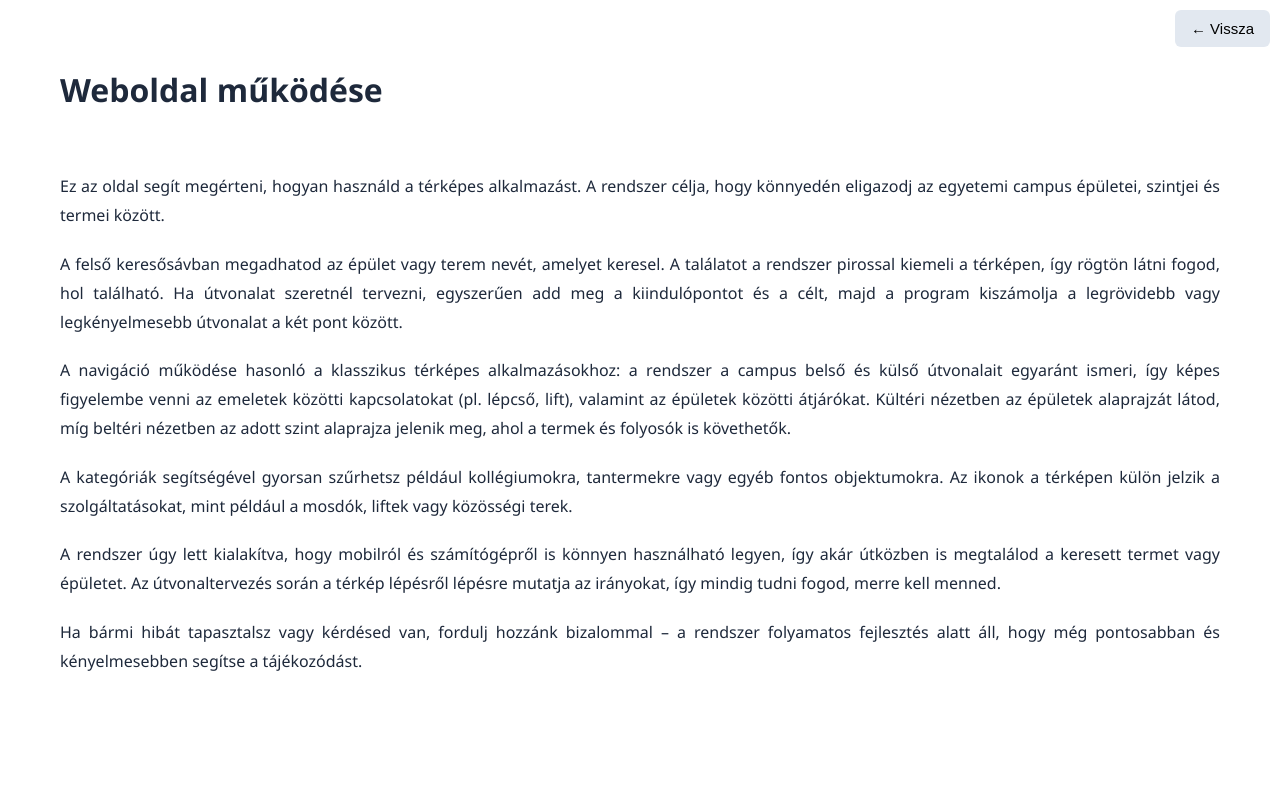
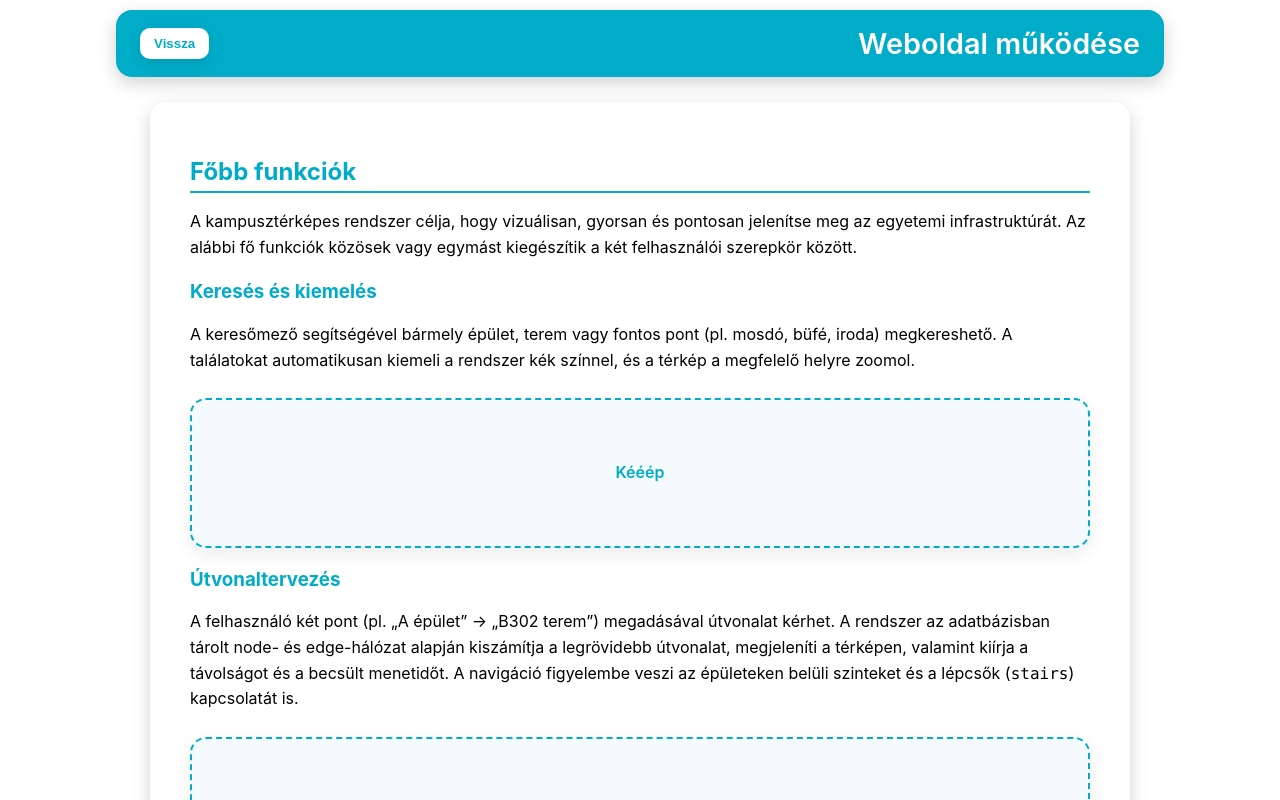
Before and after one commit to b0doba/ETNA, a React (Create React App) app in the folder frontend/: page /info in a window 1280 px wide. Built offline with nearby package versions, Linux system fonts and the light colour scheme; no server answers.

Commit message:
Info Page update

```diff
--- a/frontend/src/InfoPage.css
+++ b/frontend/src/InfoPage.css
@@ -1,42 +1,128 @@
+/* ===== InfoPage.css ===== */
+
 .info-page {
-  padding: 40px 60px;
-  max-width: 100%;
-  margin: 0 auto;
-  font-family: "Segoe UI", Tahoma, Geneva, Verdana, sans-serif;
-  line-height: 1.8;
-  color: #1e293b;
+  position: fixed;
+  inset: 0;
+  overflow-y: auto;           /* itt gördül */
+  -webkit-overflow-scrolling: touch;
+  background: #fff;
+  display: flex;
+  flex-direction: column;
+  align-items: center;
+  justify-content: flex-start;
+  padding-top: 10px;
+  width: 100%;
 }
 
+/* --- Header --- */
 .info-header {
+  width: 100%;
+  max-width: 1000px;
   display: flex;
   align-items: center;
-  gap: 16px;
-  margin-bottom: 32px;
+  justify-content: space-between;
+  background-color: #01acc8;
+  color: white;
+  padding: 16px 24px;
+  border-radius: 16px;
+  box-shadow: 0 6px 18px rgba(0, 0, 0, 0.18);
+  margin-bottom: 25px; /* kicsi tér a tartalom előtt */
 }
 
 .info-header h1 {
-  font-size: 2rem;
-  font-weight: bold;
+  margin: 0;
+  font-size: 1.8rem;
+  font-weight: 600;
 }
 
 .back-button {
-  position: absolute;
-  right: 10px;
-  top: 10px;
-  background: #e2e8f0;
+  background-color: white;
+  color: #01acc8;
   border: none;
-  padding: 10px 16px;
-  border-radius: 6px;
+  border-radius: 10px;
+  padding: 8px 14px;
+  font-weight: 600;
   cursor: pointer;
-  font-size: 15px;
-  transition: background 0.2s;
+  transition: all 0.2s ease;
+  box-shadow: 0 4px 12px rgba(0, 0, 0, 0.1);
 }
 
 .back-button:hover {
-  background: #cbd5e1;
+  background-color: #e7fbff;
+  transform: scale(1.05);
 }
 
-.info-content p {
-  margin-bottom: 20px;
-  text-align: justify;
+/* --- Content --- */
+.info-content {
+  width: 100%;
+  max-width: 900px;
+  background-color: white;
+  border-radius: 16px;
+  padding: 30px 40px;
+  box-shadow: 0 6px 18px rgba(0, 0, 0, 0.18);
+  text-align: left;
 }
+
+.info-content h2 {
+  color: #01acc8;
+  border-bottom: 2px solid #01acc8;
+  padding-bottom: 5px;
+  margin-top: 25px;
+  margin-bottom: 15px;
+}
+
+.info-content h3 {
+  color: #01acc8;
+  margin-top: 20px;
+}
+
+.info-content p,
+.info-content li {
+  line-height: 1.6;
+  font-size: 1rem;
+  margin-bottom: 10px;
+}
+
+.info-content ol,
+.info-content ul {
+  margin-left: 20px;
+}
+
+.image-placeholder {
+  background-color: #f5fafd;
+  border: 2px dashed #01acc8;
+  color: #01acc8;
+  border-radius: 16px;
+  text-align: center;
+  font-weight: 600;
+  font-size: 1.1rem;
+  padding: 60px 0;
+  margin: 25px 0;
+  box-shadow: 0 6px 18px rgba(0, 0, 0, 0.08);
+  transition: all 0.3s ease;
+}
+
+.image-placeholder:hover {
+  background-color: #01acc8;
+  color: white;
+  transform: scale(1.02);
+}
+
+/* --- Scrollbar Styling --- */
+.info-page::-webkit-scrollbar {
+  width: 10px;
+}
+
+.info-page::-webkit-scrollbar-track {
+  background: #f1f1f1;
+  border-radius: 10px;
+}
+
+.info-page::-webkit-scrollbar-thumb {
+  background: #01acc8;
+  border-radius: 10px;
+}
+
+.info-page::-webkit-scrollbar-thumb:hover {
+  background: #0199b3;
+}
--- a/frontend/src/components/InfoPage.js
+++ b/frontend/src/components/InfoPage.js
@@ -9,56 +9,97 @@ const InfoPage = () => {
     <div className="info-page">
       <header className="info-header">
         <button className="back-button" onClick={() => navigate("/map")}>
-          ← Vissza
+          Vissza
         </button>
         <h1>Weboldal működése</h1>
       </header>
 
       <main className="info-content">
+        <h2>Főbb funkciók</h2>
         <p>
-          Ez az oldal segít megérteni, hogyan használd a térképes alkalmazást.
-          A rendszer célja, hogy könnyedén eligazodj az egyetemi campus
-          épületei, szintjei és termei között.
+          A kampusztérképes rendszer célja, hogy vizuálisan, gyorsan és pontosan jelenítse meg
+          az egyetemi infrastruktúrát. Az alábbi fő funkciók közösek vagy egymást kiegészítik
+          a két felhasználói szerepkör között.
         </p>
 
+        <h3>Keresés és kiemelés</h3>
         <p>
-          A felső keresősávban megadhatod az épület vagy terem nevét, amelyet
-          keresel. A találatot a rendszer pirossal kiemeli a térképen, így
-          rögtön látni fogod, hol található. Ha útvonalat szeretnél tervezni,
-          egyszerűen add meg a kiindulópontot és a célt, majd a program
-          kiszámolja a legrövidebb vagy legkényelmesebb útvonalat a két pont
-          között.
+          A keresőmező segítségével bármely épület, terem vagy fontos pont (pl. mosdó, büfé, iroda)
+          megkereshető. A találatokat automatikusan kiemeli a rendszer kék színnel, és a térkép a megfelelő helyre zoomol.
+        </p>
+        <p className="image-placeholder">Kééép</p>
+
+        <h3>Útvonaltervezés</h3>
+        <p>
+          A felhasználó két pont (pl. „A épület” → „B302 terem”) megadásával útvonalat kérhet.
+          A rendszer az adatbázisban tárolt node- és edge-hálózat alapján kiszámítja a
+          legrövidebb útvonalat, megjeleníti a térképen, valamint kiírja a távolságot és
+          a becsült menetidőt. A navigáció figyelembe veszi az épületeken belüli szinteket
+          és a lépcsők (<code>stairs</code>) kapcsolatát is.
+        </p>
+        <p className="image-placeholder">Kééép</p>
+
+        <h3>Nézetváltás (külső / belső nézet)</h3>
+        <p>
+          A rendszer egy gombnyomással képes váltani a külső (épületszintű) és a belső (szintszintű) nézet között.
+          Külső nézetben az egész kampusz látható, az épületek szürke árnyalatban jelennek meg,
+          míg belső nézetben egy kiválasztott épület szintjei jelennek meg egy jobb oldali slider segítségével.
+        </p>
+        <p className="image-placeholder">Kééép</p>
+
+        <h3>Szintváltás (slideres megoldás)</h3>
+        <p>
+          Belső nézetben a felhasználó slider segítségével válthat az adott épület szintjei között.
+          A térkép ilyenkor nem töltődik újra, csak a <code>map.data</code> réteg frissül a megfelelő
+          <code>floorId</code>-hoz tartozó adatokkal, így a váltás zökkenőmentes és gyors.
+        </p>
+        <p className="image-placeholder">Kééép</p>
+
+        <h3>Épületcsoportok kiemelése</h3>
+        <p>
+          A térképi épületcsoportokra kattintva a rendszer kiemeli az adott épületeket.
+          A kiemelés (highlight) vizuálisan megkülönbözteti az aktív objektumot,
+          miközben a többi halvány színnel marad látható.
+        </p>
+        <p className="image-placeholder">Kééép</p>
+
+        <h3>Helymeghatározás</h3>
+        <p>
+          A térkép alsó sarkában található helymeghatározás gombra kattintva a felhasználó
+          megtekintheti az aktuális pozícióját a kampuszon belül.
+        </p>
+        <p className="image-placeholder">Kééép</p>
+
+        <h3>Információs oldal</h3>
+        <p>
+          Az oldal jobb felső sarkában található információs fülre kattintva a felhasználó
+          elolvashatja az oldal működési útmutatóját és a főbb funkciók leírását.
+        </p>
+        <p className="image-placeholder">Kééép</p>
+
+        <h2>Felhasználó</h2>
+        <p>
+          A felhasználói felület egyszerű és intuitív, minden funkció egy-két kattintással elérhető.
+          A cél, hogy a hallgatók, oktatók és látogatók könnyen eligazodjanak a kampuszon.
         </p>
 
-        <p>
-          A navigáció működése hasonló a klasszikus térképes alkalmazásokhoz:
-          a rendszer a campus belső és külső útvonalait egyaránt ismeri, így
-          képes figyelembe venni az emeletek közötti kapcsolatokat (pl. lépcső,
-          lift), valamint az épületek közötti átjárókat. Kültéri nézetben az
-          épületek alaprajzát látod, míg beltéri nézetben az adott szint
-          alaprajza jelenik meg, ahol a termek és folyosók is követhetők.
-        </p>
+        <h3>Fő funkciók lépésenként:</h3>
+        <ol>
+          <li>Keresés indítása: a bal felső keresőmezőbe beírható egy épület vagy terem neve.</li>
+          <li>Kiemelés: a találat azonnal kék színnel jelenik meg.</li>
+          <li>Útvonaltervezés: két pont megadásával a rendszer kiszámítja az optimális útvonalat.</li>
+          <li>Szintváltás: ha a célpont több emeletes épületben van, a slider segítségével lehet váltani.</li>
+          <li>Nézetváltás: egy koppintással váltható a külső és belső térképi nézet.</li>
+          <li>Navigáció törlése: a jobb felső ikonra kattintva törölhető az aktuális útvonal.</li>
+        </ol>
 
-        <p>
-          A kategóriák segítségével gyorsan szűrhetsz például kollégiumokra,
-          tantermekre vagy egyéb fontos objektumokra. Az ikonok a
-          térképen külön jelzik a szolgáltatásokat, mint például a mosdók,
-          liftek vagy közösségi terek.
-        </p>
+        <h3>Egyéb lehetőségek:</h3>
+        <ul>
+          <li>A térkép mozgatható, nagyítható és forgatható nézetet biztosít.</li>
+          <li>Kattintásra megjelennek az adott épület vagy terem adatai.</li>
+        </ul>
 
-        <p>
-          A rendszer úgy lett kialakítva, hogy mobilról és számítógépről is
-          könnyen használható legyen, így akár útközben is megtalálod a
-          keresett termet vagy épületet. Az útvonaltervezés során a térkép
-          lépésről lépésre mutatja az irányokat, így mindig tudni fogod, merre
-          kell menned.
-        </p>
-
-        <p>
-          Ha bármi hibát tapasztalsz vagy kérdésed van, fordulj hozzánk
-          bizalommal – a rendszer folyamatos fejlesztés alatt áll, hogy még
-          pontosabban és kényelmesebben segítse a tájékozódást.
-        </p>
+        <p className="image-placeholder">Kééép</p>
       </main>
     </div>
   );
```
